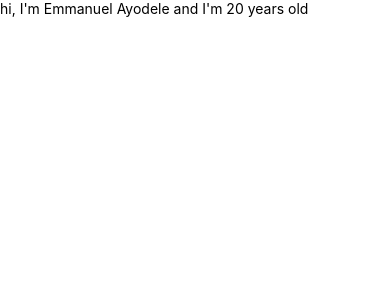
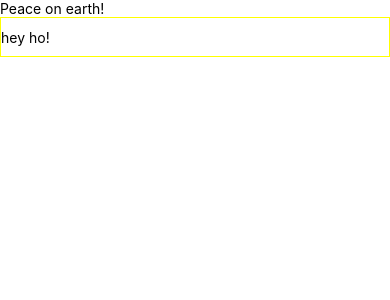
Before and after one commit to THEmmanuel/react-native-stuff, a React Native app: screen / in a window 390 px wide. Shown: the top 300 px of the page. Built offline with nearby package versions, Linux system fonts and the light colour scheme.

Commit message:
Nested componentss

```diff
--- a/App.tsx
+++ b/App.tsx
@@ -2,18 +2,23 @@
 /* eslint-disable prettier/prettier */
 
 import React from 'react';
-import {Text} from 'react-native';
-
+import { Text, View, TextInput } from 'react-native';
 
 const App = () => {
-    const getFullName = (firstName : string, middleName: string, age: number) => {
-        return (`hi, I'm ${firstName} ${middleName} and I'm ${age} years old`);
-    };
+    return (
+        <View>
+            <Text>Peace on earth!</Text>
 
-    return (
-        <Text>
-            {getFullName('Emmanuel', 'Ayodele', 20)}
-        </Text>
+            <TextInput
+                style={{
+                    height: 40,
+                    borderColor: 'yellow',
+                    borderWidth: 1,
+                }}
+
+                defaultValue="hey ho!"
+            />
+        </View>
     );
 };
 
```
